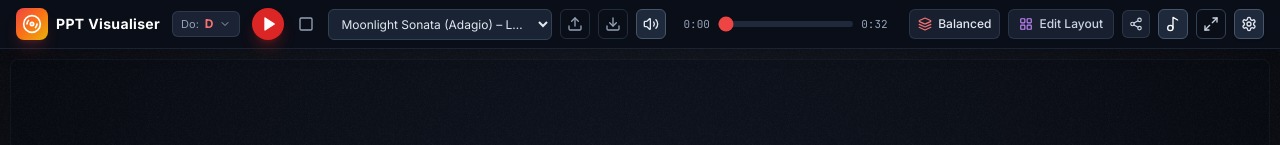
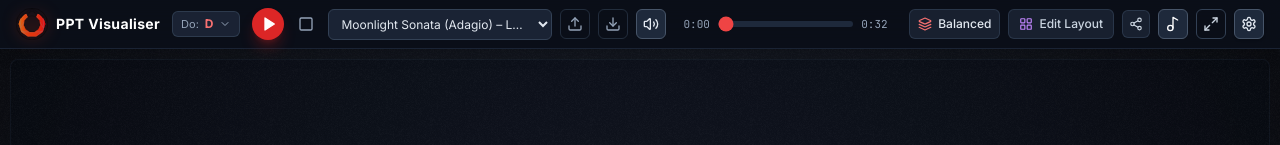
Before and after one commit to sharimchua/ppt-visualiser, a React (Vite) app: page / in a window 1280 px wide. Shown: the top 145 px of the page. Built offline with nearby package versions, Linux system fonts and the light colour scheme.

Commit message:
feat(branding): add official PPT logo and favicon from PPT projects

```diff
--- a/index.html
+++ b/index.html
@@ -2,7 +2,7 @@
 <html lang="en" class="dark">
   <head>
     <meta charset="UTF-8" />
-    <link rel="icon" type="image/svg+xml" href="/vite.svg" />
+    <link rel="icon" type="image/svg+xml" href="/logo.svg" />
     <meta name="viewport" content="width=device-width, initial-scale=1.0, maximum-scale=1.0, user-scalable=no" />
     <title>PPT Visualiser — Prime Period Theory Music Visualiser</title>
     <link rel="preconnect" href="https://fonts.googleapis.com">
--- a/src/components/ControlToolbar.tsx
+++ b/src/components/ControlToolbar.tsx
@@ -14,7 +14,6 @@ import {
   LayoutGrid,
   Radio,
   Music2,
-  Disc3,
   RotateCcw,
   Share2,
   Check,
@@ -104,9 +103,11 @@ export const ControlToolbar: React.FC<ControlToolbarProps> = ({
       {/* Top Row on Mobile / Left Group on Desktop: Brand + Elegant Tonic Selector */}
       <div className="flex items-center justify-between md:justify-start gap-2 sm:gap-3 min-w-0">
         <div className="flex items-center gap-1.5 sm:gap-2 min-w-0">
-          <div className="w-7 h-7 sm:w-8 sm:h-8 rounded-lg bg-gradient-to-br from-red-500 via-orange-500 to-yellow-500 flex items-center justify-center shadow-lg shadow-red-500/20 flex-shrink-0">
-            <Disc3 className="w-4 h-4 sm:w-5 sm:h-5 text-white animate-spin-slow" />
-          </div>
+          <img
+            src="/logo.svg"
+            alt="PPT Logo"
+            className="w-7 h-7 sm:w-8 sm:h-8 object-contain rounded-md drop-shadow-[0_0_8px_rgba(225,54,16,0.35)] flex-shrink-0 select-none hover:scale-105 transition-transform"
+          />
           <div className="min-w-0">
             <span className="font-bold text-xs sm:text-sm tracking-wide text-white truncate block">
               <span className="sm:hidden">PPT</span>
@@ -140,7 +141,7 @@ export const ControlToolbar: React.FC<ControlToolbarProps> = ({
             <div className="absolute left-0 top-full mt-2 w-64 max-w-[calc(100vw-1.5rem)] bg-[#0e1320] border border-slate-700 rounded-lg shadow-2xl p-3 z-50 text-xs space-y-3 animate-in fade-in zoom-in-95 duration-150">
               <div className="flex items-center justify-between border-b border-slate-800 pb-1.5">
                 <div className="flex items-center gap-1.5 font-bold text-slate-200">
-                  <Disc3 className="w-3.5 h-3.5 text-red-400" />
+                  <img src="/logo.svg" alt="PPT Logo" className="w-4 h-4 object-contain" />
                   <span>Tonic / Key ("Do")</span>
                 </div>
                 <button
```
Also changed, not shown: public/logo.svg (added).
